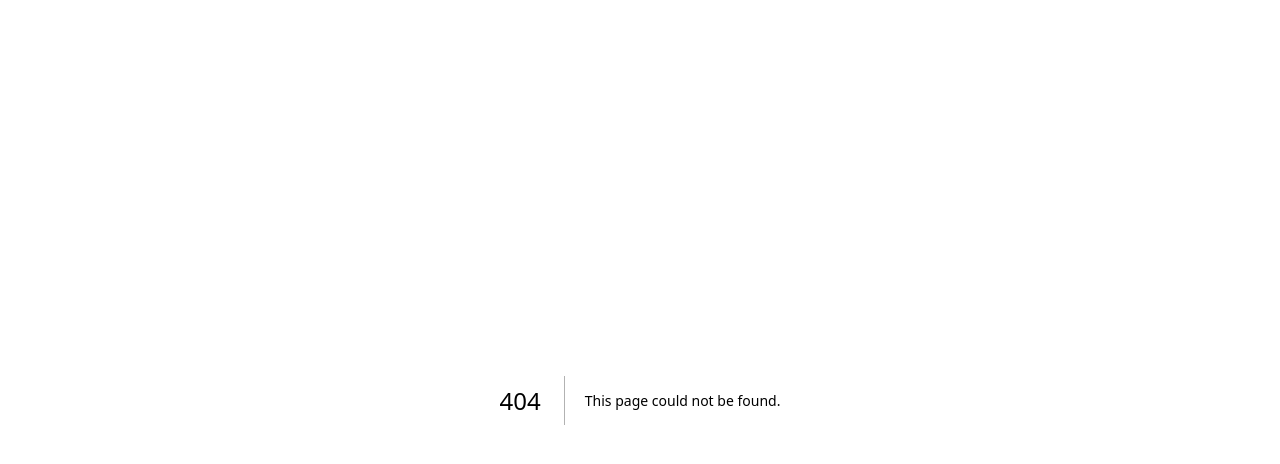
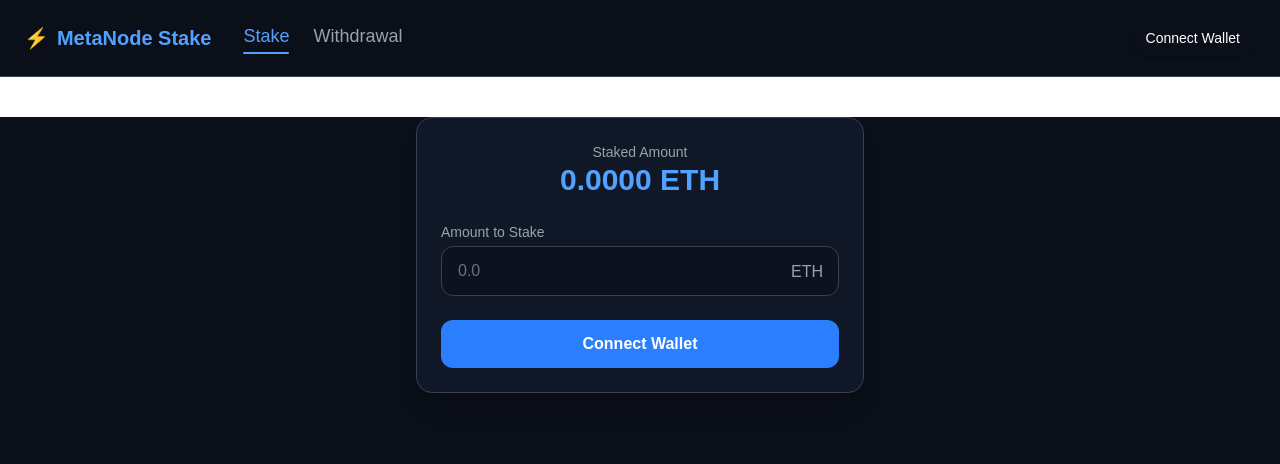
Before and after one commit to xuewanyun/meta-node-stake-fe, a Next.js app: page /home in a window 1280 px wide. Before the commit this address had no page. Shown: the top 464 px of the page. Built offline with nearby package versions, Linux system fonts and the light colour scheme.

Commit message:
feat: home页面

```diff
--- /dev/null
+++ b/app/home/page.tsx
@@ -0,0 +1,60 @@
+"use client";
+import { useState } from "react";
+import Link from "next/link";
+import { useRouter } from "next/navigation";
+
+import { motion } from "framer-motion";
+
+const tabs = ["stake", "withdraw"];
+
+const Home: React.FC = () => {
+  const [selectedTab, setSelectedTab] = useState("stake");
+  const router = useRouter();
+
+  const handleTabChange = (tab: string) => {
+    setSelectedTab(tab);
+    router.push(`/${tab.toLowerCase()}`);
+  };
+
+  return (
+    <div className="min-h-screen bg-[#0b0f19] text-white font-sans px-4">
+      <motion.section
+        key={selectedTab}
+        initial={{ opacity: 0, y: 20 }}
+        animate={{ opacity: 1, y: 0 }}
+        exit={{ opacity: 0, y: -20 }}
+        transition={{ duration: 0.5 }}
+        className="flex justify-center mt-10"
+      >
+        <div className="w-full max-w-md bg-[#101827] rounded-2xl shadow-xl p-6 text-center border border-gray-700">
+          <div className="mb-6">
+            <div className="text-gray-400 text-sm">Staked Amount</div>
+            <div className="text-3xl font-bold text-blue-400">0.0000 ETH</div>
+          </div>
+
+          <div className="mb-6 text-left">
+            <label className="block text-sm text-gray-400 mb-1">
+              Amount to Stake
+            </label>
+            <div className="relative">
+              <input
+                type="number"
+                placeholder="0.0"
+                className="w-full bg-[#0d121e] border border-gray-700 rounded-xl py-3 px-4 text-white placeholder-gray-500"
+              />
+              <span className="absolute right-4 top-3.5 text-gray-400">
+                ETH
+              </span>
+            </div>
+          </div>
+
+          <button className="w-full bg-blue-500 hover:bg-blue-600 transition py-3 rounded-xl font-semibold">
+            Connect Wallet
+          </button>
+        </div>
+      </motion.section>
+    </div>
+  );
+};
+
+export default Home;
--- a/app/layout.tsx
+++ b/app/layout.tsx
@@ -1,6 +1,7 @@
+// "use client";
 import type { Metadata } from "next";
-// import "./globals.css";
-
+import "./globals.css";
+import Header from "@/components/layout/Header";
 export const metadata: Metadata = {
   title: "Create Next App",
   description: "Generated by create next app",
@@ -13,7 +14,10 @@ export default function RootLayout({
 }>) {
   return (
     <html lang="en">
-      <body>{children}</body>
+      <body className="bg-[#0b0f19] text-white">
+        <Header />
+        <main>{children}</main>
+      </body>
     </html>
   );
 }
--- a/app/page.tsx
+++ b/app/page.tsx
@@ -1,8 +1,8 @@
 "use client";
 import { ethers, BrowserProvider } from "ethers";
 import { useEffect, useState } from "react";
-
-export default function Home() {
+import Home from "./home/page";
+export default function Index() {
   const [address, setAddress] = useState("");
   // 断言 window.ethereum 存在，避免类型错误
   const provider = new BrowserProvider((window as any).ethereum);
@@ -15,10 +15,5 @@ export default function Home() {
     fetchBlockNumber();
   }, [provider]);
 
-  return (
-    <main className="flex gap-[32px]">
-      <div>1</div>
-      <div>2</div>
-    </main>
-  );
+  return <Home></Home>;
 }
--- /dev/null
+++ b/app/withdraw/page.tsx
@@ -0,0 +1,8 @@
+"use client";
+import React, { use } from "react";
+
+const WithDraw: React.FC = () => {
+  return <div>page</div>;
+};
+
+export default WithDraw;
--- /dev/null
+++ b/components/layout/Header.tsx
@@ -0,0 +1,55 @@
+// components/layout/Header.tsx
+"use client";
+
+import Link from "next/link";
+import { usePathname } from "next/navigation";
+import { motion } from "framer-motion";
+
+const tabs = [
+  { name: "Stake", path: "/home" },
+  { name: "Withdrawal", path: "/withdraw" },
+];
+
+export default function Header() {
+  const pathname = usePathname();
+
+  return (
+    <div className="bg-[#0b0f19] text-white border-b border-gray-700 px-6 py-5">
+      <div className="flex justify-between items-center">
+        <div className="flex items-center space-x-8">
+          <h1 className="text-xl font-bold text-blue-400 flex items-center space-x-2">
+            <span>⚡</span>
+            <span>MetaNode Stake</span>
+          </h1>
+          <nav className="flex space-x-6">
+            {tabs.map((tab) => {
+              const isActive = pathname === tab.path;
+              return (
+                <Link
+                  key={tab.name}
+                  href={tab.path}
+                  className="relative text-lg font-medium pb-1"
+                >
+                  <span
+                    className={isActive ? "text-blue-400" : "text-gray-400"}
+                  >
+                    {tab.name}
+                  </span>
+                  {isActive && (
+                    <motion.div
+                      layoutId="underline"
+                      className="absolute left-0 bottom-0 w-full h-0.5 bg-blue-400 rounded"
+                    />
+                  )}
+                </Link>
+              );
+            })}
+          </nav>
+        </div>
+        <button className="bg-primary hover:bg-blue-600 transition px-4 py-2 rounded-full text-sm font-medium shadow">
+          Connect Wallet
+        </button>
+      </div>
+    </div>
+  );
+}
--- a/package.json
+++ b/package.json
@@ -10,6 +10,7 @@
   },
   "dependencies": {
     "ethers": "^6.15.0",
+    "framer-motion": "^12.19.1",
     "next": "15.3.5",
     "react": "^19.0.0",
     "react-dom": "^19.0.0"
--- /dev/null
+++ b/tailwind.config.ts
@@ -0,0 +1,14 @@
+export default {
+  content: ["./app/**/*.{ts,tsx}", "./components/**/*.{ts,tsx}"],
+  theme: {
+    extend: {
+      colors: {
+        background: "#0b0f19",
+        card: "#101827",
+        input: "#0d121e",
+        primary: "#3b82f6", // 蓝色按钮
+      },
+    },
+  },
+  plugins: [],
+};
```
Also changed, not shown: 1 other file (tests, documents, lock files or other folders).
